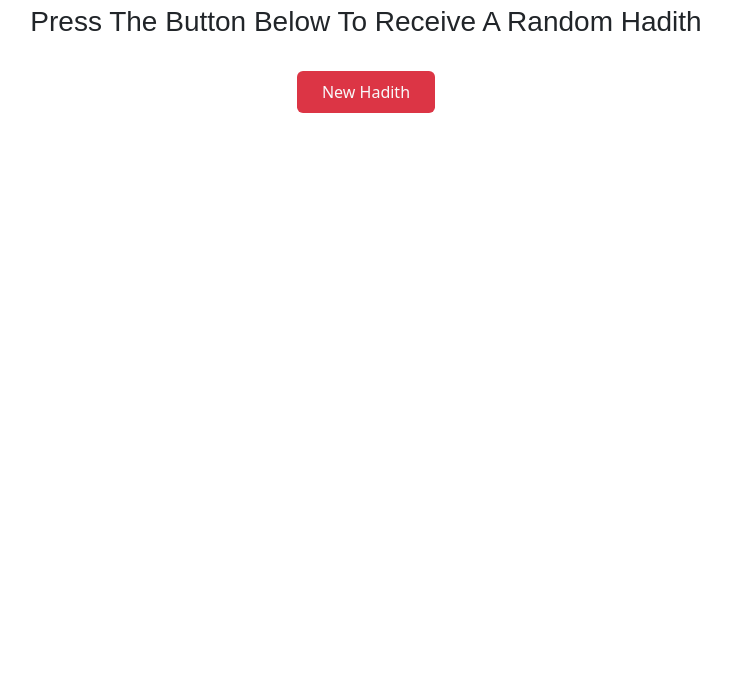
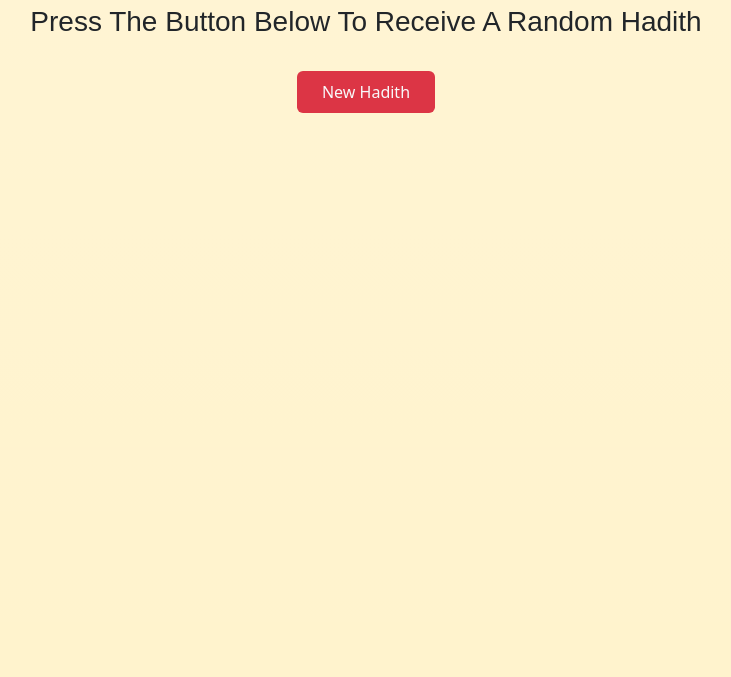
Before and after one commit to HeshamAbdelalem/hadith-of-the-day, a plain HTML site: page index.html in a window 1280 px wide. Shown: the part 147-824 px from the top of the page, without its empty margins (274-1005 px from the left). Drawn offline with Linux system fonts and the light colour scheme; a web font is replaced by a local one.

Commit message:
init commit

```diff
--- a/index.html
+++ b/index.html
@@ -7,8 +7,10 @@
     <link rel="stylesheet" href="css/styles.css" />
     <title>Hadith App</title>
   </head>
-  <body class="vh-100">
-    <div class="container d-flex flex-column align-items-center mt-4 pt-4">
+  <body class="vh-100 bg-warning-subtle bg-gradient">
+    <div
+      class="container d-flex flex-column align-items-center mt-4 pt-4 text-center"
+    >
       <h1 class="p-4">Hadith Of The Day</h1>
       <h3>press the button below to receive a random hadith</h3>
       <button
```
